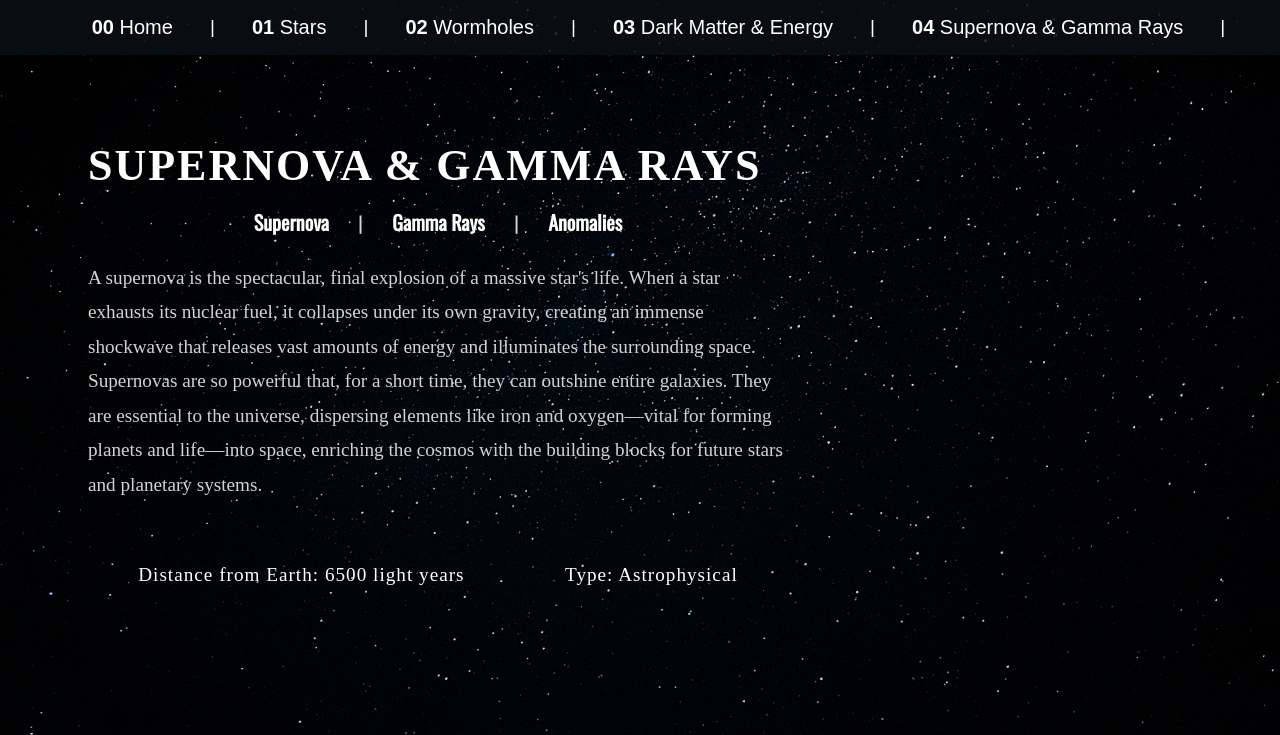
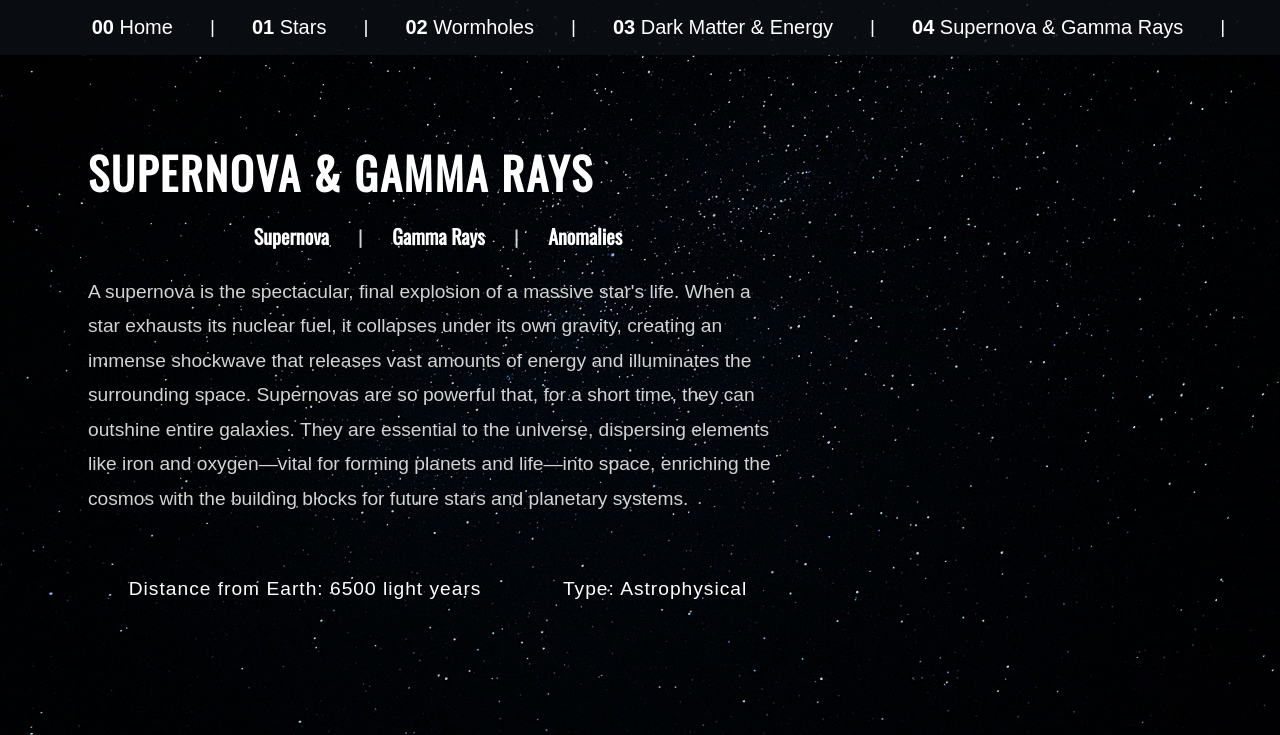
Before and after one commit to VideoPants/The-Light-and-Darkness-of-the-Universe, a plain HTML site: page supernova_gamma.html in a window 1280 px wide. Shown: the top 735 px of the page. Drawn offline with nearby package versions, Linux system fonts and the light colour scheme.

Commit message:
Font Changes 2

```diff
--- a/assets/css/darkmatter.css
+++ b/assets/css/darkmatter.css
@@ -47,7 +47,7 @@ nav ul li a:hover {
 }
 
 .content h2 {
-    font-family: Beaufort Regular;
+    font-family: "Oswald", sans-serif;
     font-size: 2.75rem;
     margin-bottom: 1rem;
     letter-spacing: 2px;
@@ -56,7 +56,7 @@ nav ul li a:hover {
 }
 
 .content p {
-    font-family: Din Condensed Light;
+    font-family: 'DIN Condensed', sans-serif;
     font-size: 1.1rem;
     max-width: 600px;
     margin: auto;
--- a/assets/css/supernova.css
+++ b/assets/css/supernova.css
@@ -48,7 +48,7 @@ nav ul li a:hover {
 }
 
 .content h2 {
-    font-family: Beaufort Regular;
+    font-family: "Oswald", sans-serif;
     font-size: 2.75rem;
     margin-bottom: 1rem;
     letter-spacing: 2px;
@@ -57,7 +57,7 @@ nav ul li a:hover {
 }
 
 .content p {
-    font-family: Din Condensed Light;
+    font-family: 'DIN Condensed', sans-serif;
     font-size: 1.1rem;
     max-width: 600px;
     margin: auto;
```
